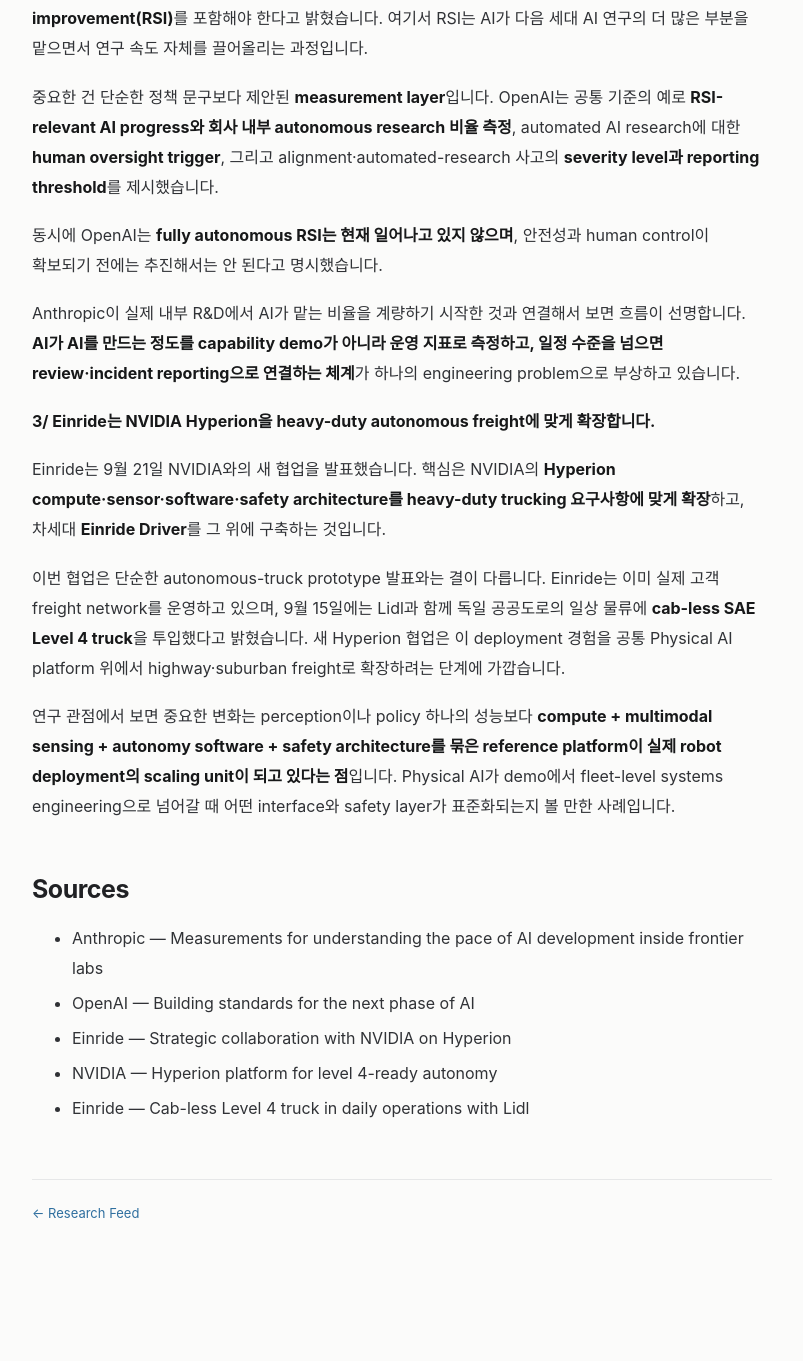
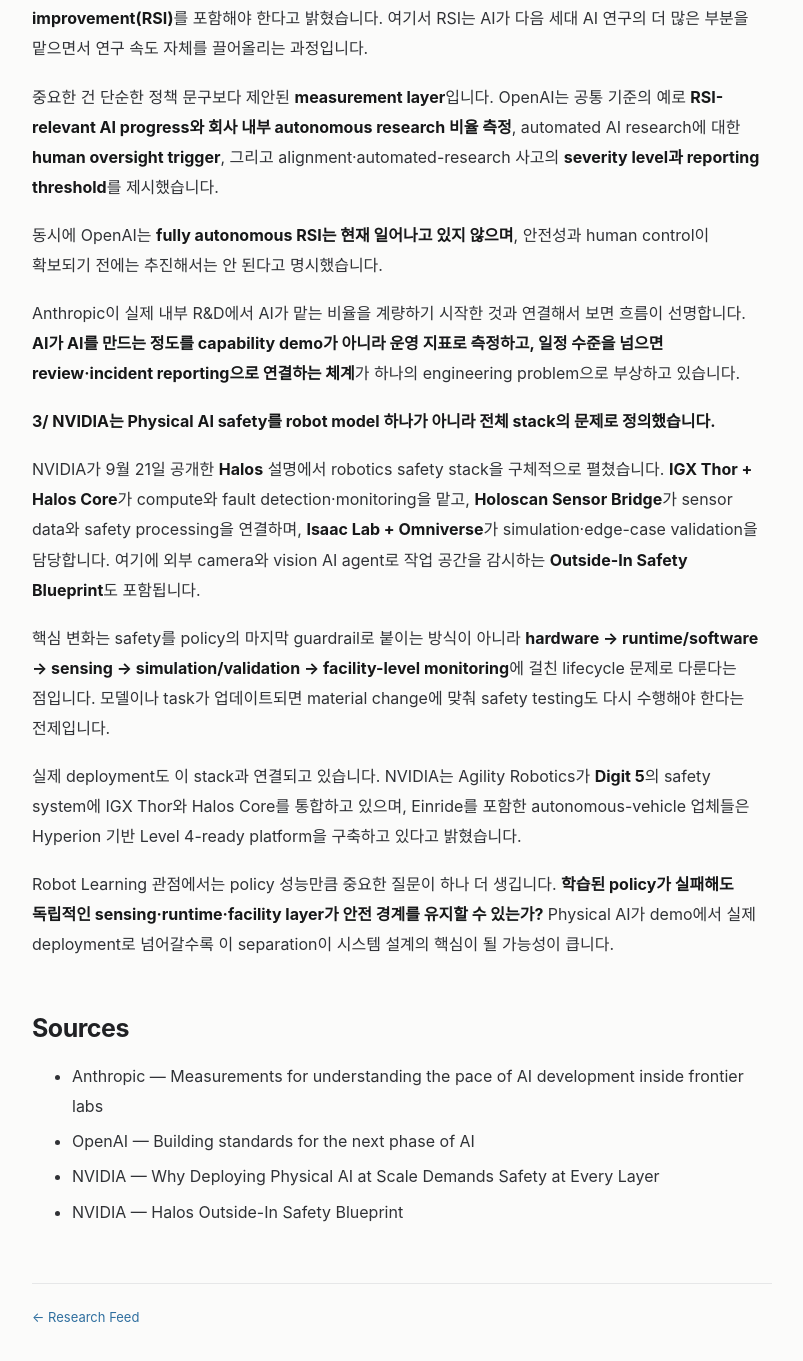
Before and after one commit to nayana224/nayana224.github.io, a Jekyll site: the page built from _research_feed/2026-09-21-ai-robotics.md, in a window 1280 px wide and 1400 px high, scrolled down 967 px. Shown: the top 1361 px of the window, without its empty margins (238-1041 px from the left). Built offline with Jekyll 4.4.1, drawn with Linux system fonts in a browser that asks for light colours; before the commit the page ends 2264 px from its top, so only the background shows below that; some of the changed text lies outside the part shown.

Commit message:
Update Research Feed with NVIDIA Halos physical AI safety stack

```diff
--- a/_research_feed/2026-09-21-ai-robotics.md
+++ b/_research_feed/2026-09-21-ai-robotics.md
@@ -1,10 +1,10 @@
 ---
 layout: feed_note
-title: "AI 연구는 agent scale로, Physical AI는 실제 freight deployment로 이동하고 있습니다"
+title: "AI 연구는 agent scale로, Physical AI는 full-stack safety로 이동하고 있습니다"
 date: 2026-09-21 23:40:00 +0900
 channel: ai-robotics
 channel_label: AI & Robotics
-summary: "Anthropic의 대규모 AI R&D agent 운영, OpenAI의 automated-research·RSI 측정 기준, 그리고 Einride가 NVIDIA Hyperion을 heavy-duty autonomous freight에 적용하는 새 협업을 묶어 봅니다."
+summary: "Anthropic의 대규모 AI R&D agent 운영, OpenAI의 automated-research·RSI 측정 기준, 그리고 NVIDIA가 공개한 Physical AI full-stack safety architecture를 묶어 봅니다."
 ---
 
 **1/ Anthropic은 Claude가 내부 AI R&D의 26%를 이미 ‘lead’한다고 측정했습니다.**
@@ -27,18 +27,19 @@
 
 Anthropic이 실제 내부 R&D에서 AI가 맡는 비율을 계량하기 시작한 것과 연결해서 보면 흐름이 선명합니다. **AI가 AI를 만드는 정도를 capability demo가 아니라 운영 지표로 측정하고, 일정 수준을 넘으면 review·incident reporting으로 연결하는 체계**가 하나의 engineering problem으로 부상하고 있습니다.
 
-**3/ Einride는 NVIDIA Hyperion을 heavy-duty autonomous freight에 맞게 확장합니다.**
+**3/ NVIDIA는 Physical AI safety를 robot model 하나가 아니라 전체 stack의 문제로 정의했습니다.**
 
-Einride는 9월 21일 NVIDIA와의 새 협업을 발표했습니다. 핵심은 NVIDIA의 **Hyperion compute·sensor·software·safety architecture를 heavy-duty trucking 요구사항에 맞게 확장**하고, 차세대 **Einride Driver**를 그 위에 구축하는 것입니다.
+NVIDIA가 9월 21일 공개한 **Halos** 설명에서 robotics safety stack을 구체적으로 펼쳤습니다. **IGX Thor + Halos Core**가 compute와 fault detection·monitoring을 맡고, **Holoscan Sensor Bridge**가 sensor data와 safety processing을 연결하며, **Isaac Lab + Omniverse**가 simulation·edge-case validation을 담당합니다. 여기에 외부 camera와 vision AI agent로 작업 공간을 감시하는 **Outside-In Safety Blueprint**도 포함됩니다.
 
-이번 협업은 단순한 autonomous-truck prototype 발표와는 결이 다릅니다. Einride는 이미 실제 고객 freight network를 운영하고 있으며, 9월 15일에는 Lidl과 함께 독일 공공도로의 일상 물류에 **cab-less SAE Level 4 truck**을 투입했다고 밝혔습니다. 새 Hyperion 협업은 이 deployment 경험을 공통 Physical AI platform 위에서 highway·suburban freight로 확장하려는 단계에 가깝습니다.
+핵심 변화는 safety를 policy의 마지막 guardrail로 붙이는 방식이 아니라 **hardware → runtime/software → sensing → simulation/validation → facility-level monitoring**에 걸친 lifecycle 문제로 다룬다는 점입니다. 모델이나 task가 업데이트되면 material change에 맞춰 safety testing도 다시 수행해야 한다는 전제입니다.
 
-연구 관점에서 보면 중요한 변화는 perception이나 policy 하나의 성능보다 **compute + multimodal sensing + autonomy software + safety architecture를 묶은 reference platform이 실제 robot deployment의 scaling unit이 되고 있다는 점**입니다. Physical AI가 demo에서 fleet-level systems engineering으로 넘어갈 때 어떤 interface와 safety layer가 표준화되는지 볼 만한 사례입니다.
+실제 deployment도 이 stack과 연결되고 있습니다. NVIDIA는 Agility Robotics가 **Digit 5**의 safety system에 IGX Thor와 Halos Core를 통합하고 있으며, Einride를 포함한 autonomous-vehicle 업체들은 Hyperion 기반 Level 4-ready platform을 구축하고 있다고 밝혔습니다.
+
+Robot Learning 관점에서는 policy 성능만큼 중요한 질문이 하나 더 생깁니다. **학습된 policy가 실패해도 독립적인 sensing·runtime·facility layer가 안전 경계를 유지할 수 있는가?** Physical AI가 demo에서 실제 deployment로 넘어갈수록 이 separation이 시스템 설계의 핵심이 될 가능성이 큽니다.
 
 ## Sources
 
 - [Anthropic — Measurements for understanding the pace of AI development inside frontier labs](https://www.anthropic.com/institute/measuring-pace-of-ai-development)
 - [OpenAI — Building standards for the next phase of AI](https://openai.com/index/building-standards-next-phase-ai/)
-- [Einride — Strategic collaboration with NVIDIA on Hyperion](https://www.einride.tech/press/einride-enters-strategic-collaboration-with-nvidia-to-advance-its-autonomous-trucking-on-nvidia-hyperion)
-- [NVIDIA — Hyperion platform for level 4-ready autonomy](https://nvidianews.nvidia.com/news/nvidia-drive-hyperion-becomes-the-global-platform-for-a-robotaxi-ready-world)
-- [Einride — Cab-less Level 4 truck in daily operations with Lidl](https://www.einride.tech/press/einride-and-lidl-launch-first-autonomous-cab-less-truck-on-german-public-road)
+- [NVIDIA — Why Deploying Physical AI at Scale Demands Safety at Every Layer](https://blogs.nvidia.com/blog/physical-ai-halos-safety/)
+- [NVIDIA — Halos Outside-In Safety Blueprint](https://github.com/NVIDIA-Holoscan/halos-outside-in-safety)
```
